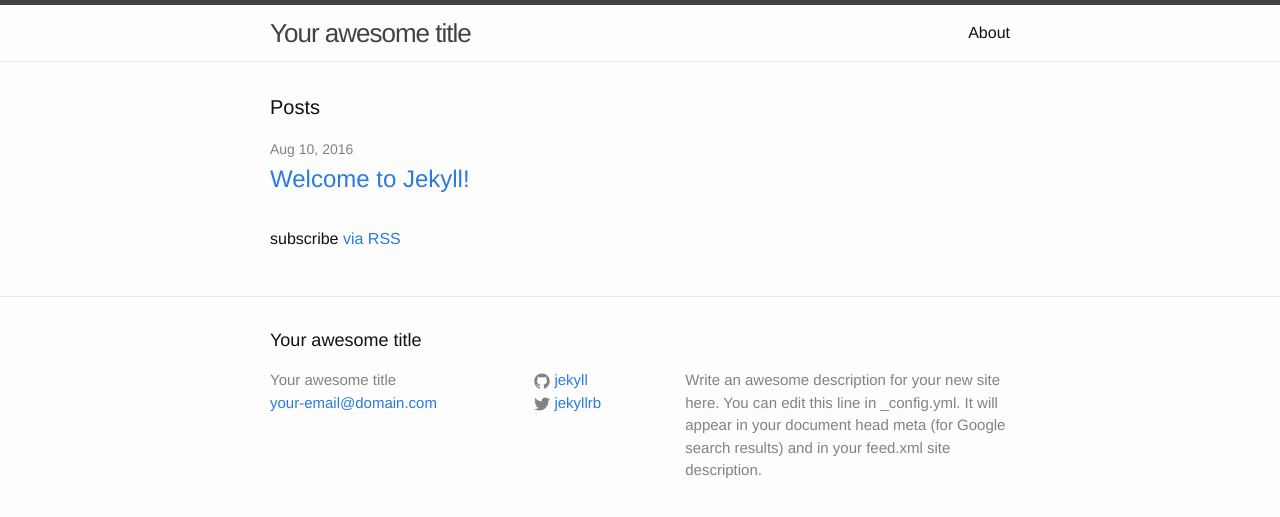
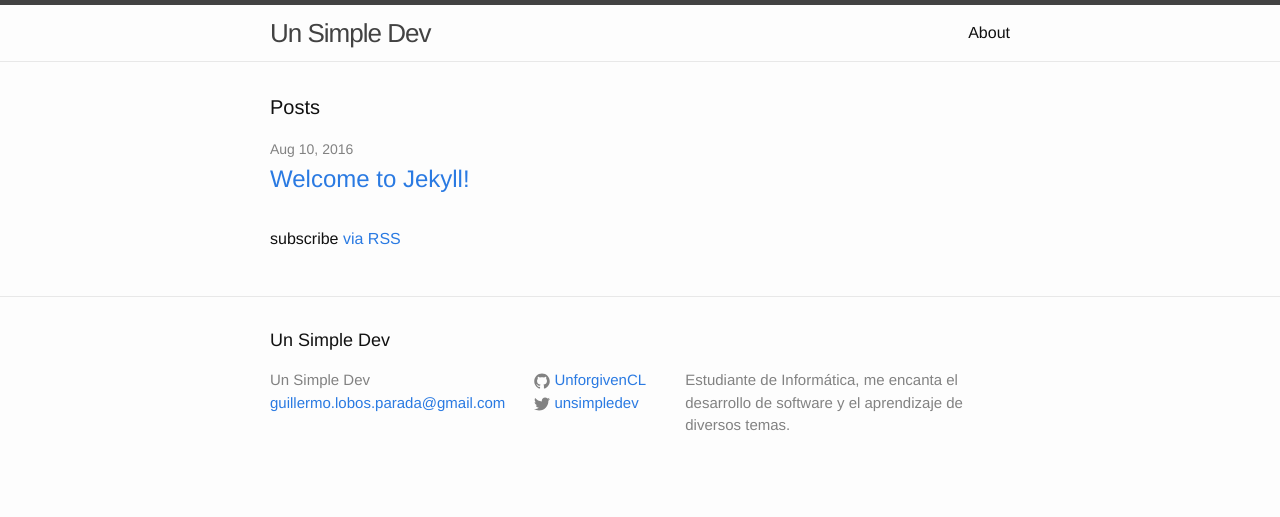
Before and after one commit to UnforgivenCL/UnforgivenCL.github.io, a Jekyll site: the page built from index.html, in a window 1280 px wide. Shown: the top 517 px of the page. Built offline with Jekyll 4.4.1, drawn with Linux system fonts in a browser that asks for light colours.

Commit message:
Updated config

```diff
--- a/_config.yml
+++ b/_config.yml
@@ -6,16 +6,15 @@
 # 'jekyll serve'. If you change this file, please restart the server process.
 
 # Site settings
-title: Your awesome title
-email: your-email@domain.com
+title: Un Simple Dev
+email: guillermo.lobos.parada@gmail.com
 description: > # this means to ignore newlines until "baseurl:"
-  Write an awesome description for your new site here. You can edit this
-  line in _config.yml. It will appear in your document head meta (for
-  Google search results) and in your feed.xml site description.
+  Estudiante de Informática, me encanta el desarrollo de software y el
+  aprendizaje de diversos temas.
 baseurl: "" # the subpath of your site, e.g. /blog
-url: "http://yourdomain.com" # the base hostname & protocol for your site
-twitter_username: jekyllrb
-github_username:  jekyll
+url: "https://unforgivencl.github.io/" # the base hostname & protocol for your site
+twitter_username: unsimpledev
+github_username:  UnforgivenCL
 
 # Build settings
 markdown: kramdown
```
